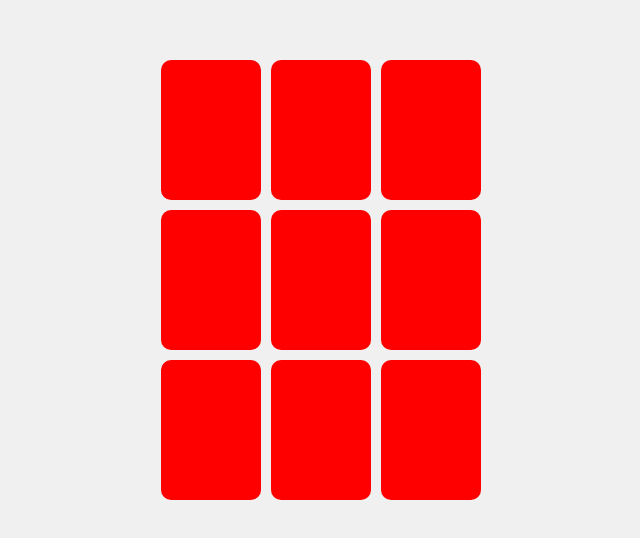
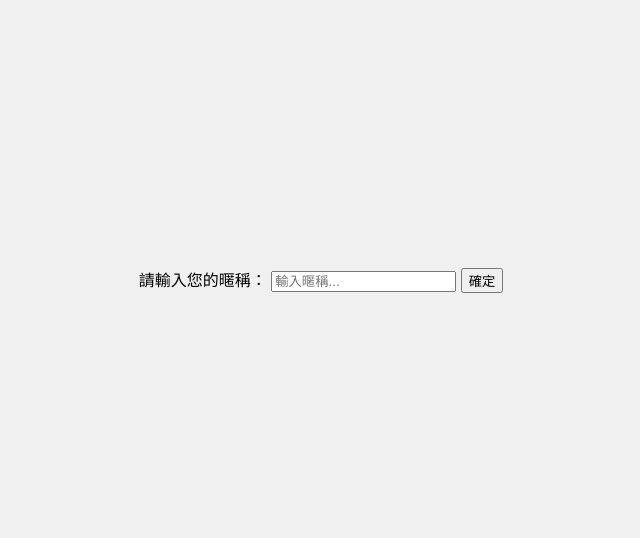
Before and after one commit to lily313999/red-envelope-game, a plain HTML site: page index.html in a window 1280 px wide. Shown: the part 120-658 px from the top of the page, without its empty margins (319-959 px from the left). Drawn offline with Linux system fonts and the light colour scheme.

Commit message:
index.html

```diff
--- a/index.html
+++ b/index.html
@@ -1,5 +1,5 @@
 <!DOCTYPE html>
-<html lang="zh-TW">
+<html lang="zh-Hant">
 <head>
     <meta charset="UTF-8">
     <meta name="viewport" content="width=device-width, initial-scale=1.0">
@@ -7,21 +7,37 @@
     <link rel="stylesheet" href="style.css">
 </head>
 <body>
-    <div class="game-container">
-        <div class="row">
-            <div class="red-envelope" id="envelope1"></div>
-            <div class="red-envelope" id="envelope2"></div>
-            <div class="red-envelope" id="envelope3"></div>
+    <div class="container">
+        <!-- 輸入暱稱欄位 -->
+        <div id="nicknameSection">
+            <label for="nickname">請輸入您的暱稱：</label>
+            <input type="text" id="nickname" placeholder="輸入暱稱...">
+            <button id="startButton">確定</button>
         </div>
-        <div class="row">
-            <div class="red-envelope" id="envelope4"></div>
-            <div class="red-envelope" id="envelope5"></div>
-            <div class="red-envelope" id="envelope6"></div>
+
+        <!-- 顯示祝福語句 -->
+        <div id="greeting" style="display: none;">
+            <p id="greetingMessage"></p>
         </div>
-        <div class="row">
-            <div class="red-envelope" id="envelope7"></div>
-            <div class="red-envelope" id="envelope8"></div>
-            <div class="red-envelope" id="envelope9"></div>
+
+        <!-- 紅包遊戲區 -->
+        <div id="gameArea" style="display: none;">
+            <div class="row">
+                <div class="envelope" id="envelope1"></div>
+                <div class="envelope" id="envelope2"></div>
+                <div class="envelope" id="envelope3"></div>
+            </div>
+            <div class="row">
+                <div class="envelope" id="envelope4"></div>
+                <div class="envelope" id="envelope5"></div>
+                <div class="envelope" id="envelope6"></div>
+            </div>
+            <div class="row">
+                <div class="envelope" id="envelope7"></div>
+                <div class="envelope" id="envelope8"></div>
+                <div class="envelope" id="envelope9"></div>
+            </div>
+            <button id="resetButton" style="display: none;">再抽一次</button>
         </div>
     </div>
 
```
